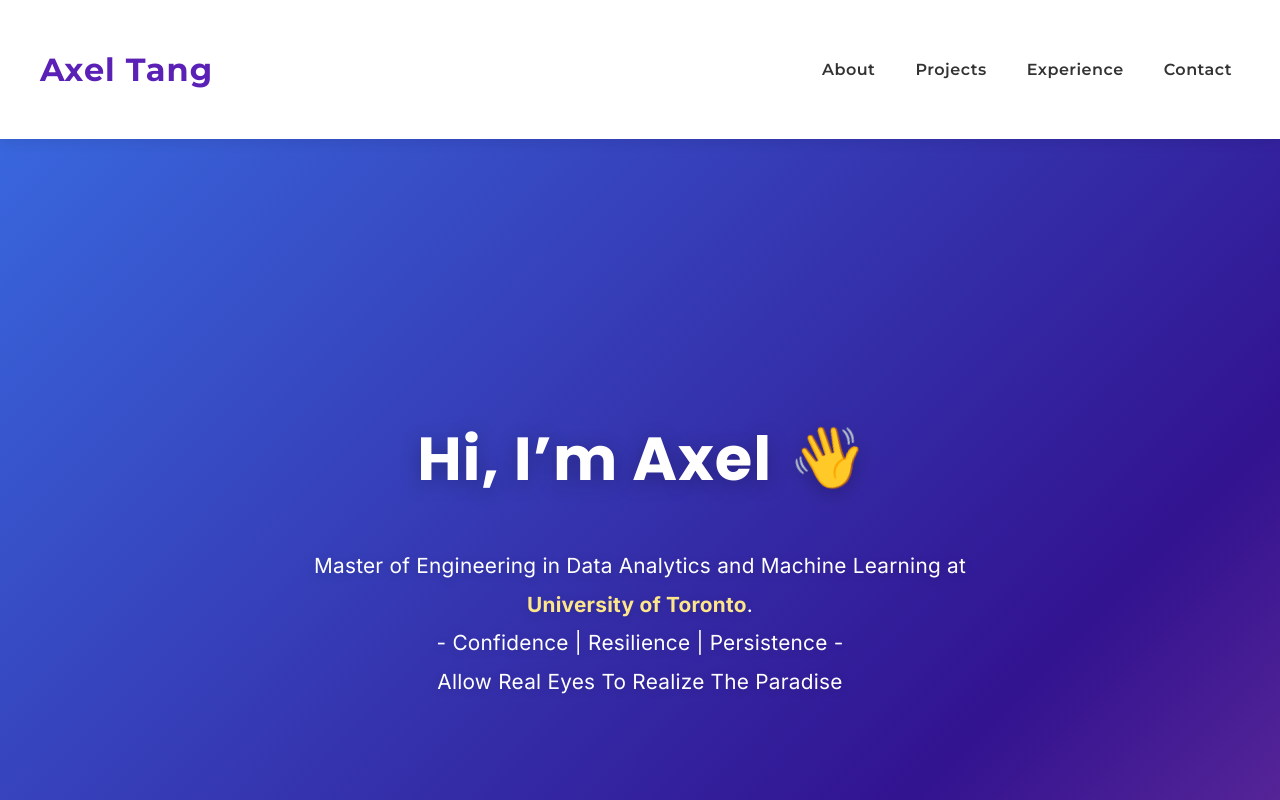
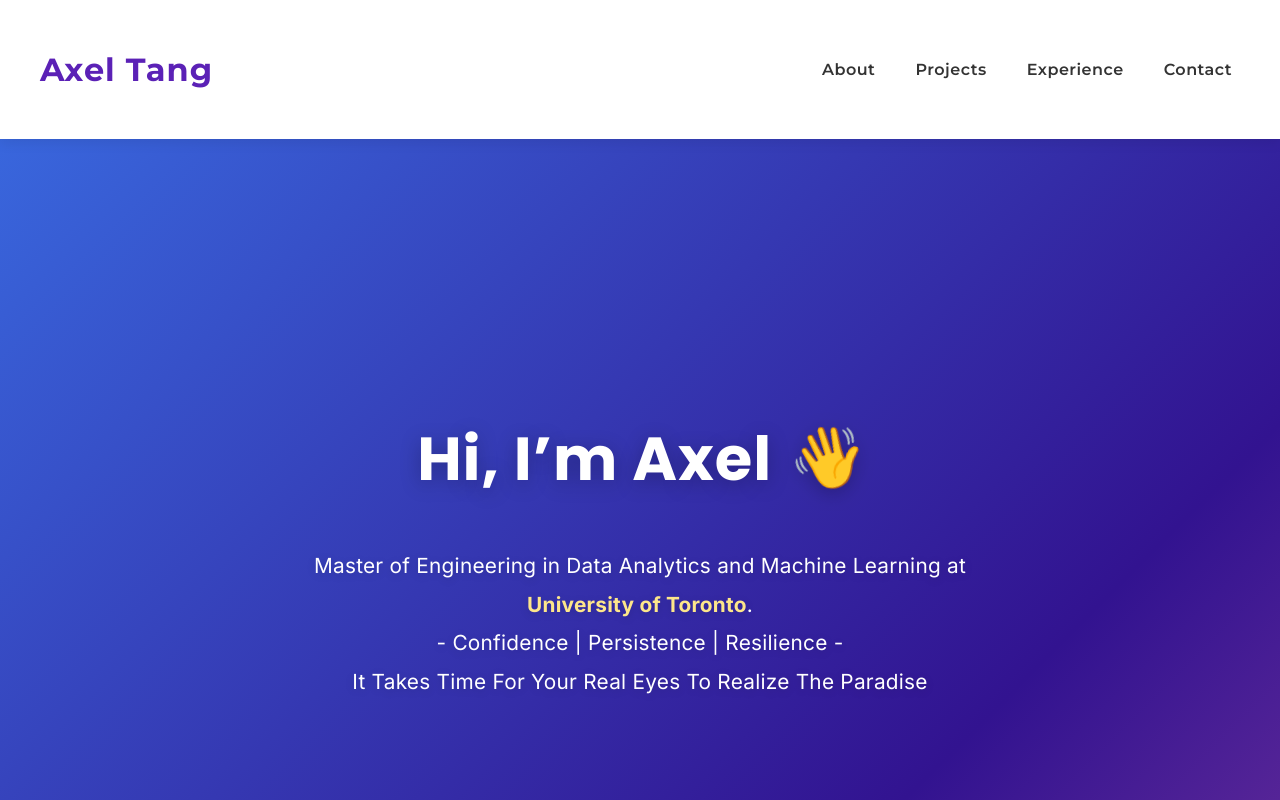
Before and after one commit to AxelTWC/axeltwc.github.io, a React (Create React App) app in the folder my-app/: page / in a window 1280 px wide. Shown: the top 800 px of the page. Built offline with nearby package versions, Linux system fonts and the light colour scheme.

Commit message:
Update App.js

```diff
--- a/my-app/src/App.js
+++ b/my-app/src/App.js
@@ -46,8 +46,8 @@ export default function App() {
         <p className="hero-text slide-up">
           Master of Engineering in Data Analytics and Machine Learning at <span className="highlight">University of Toronto</span>.
           <br></br>
-          - Confidence | Resilience | Persistence -
-          <br></br> Allow Real Eyes To Realize The Paradise
+          - Confidence | Persistence | Resilience -
+          <br></br> It Takes Time For Your Real Eyes To Realize The Paradise
         </p>
       </section>
 
```
